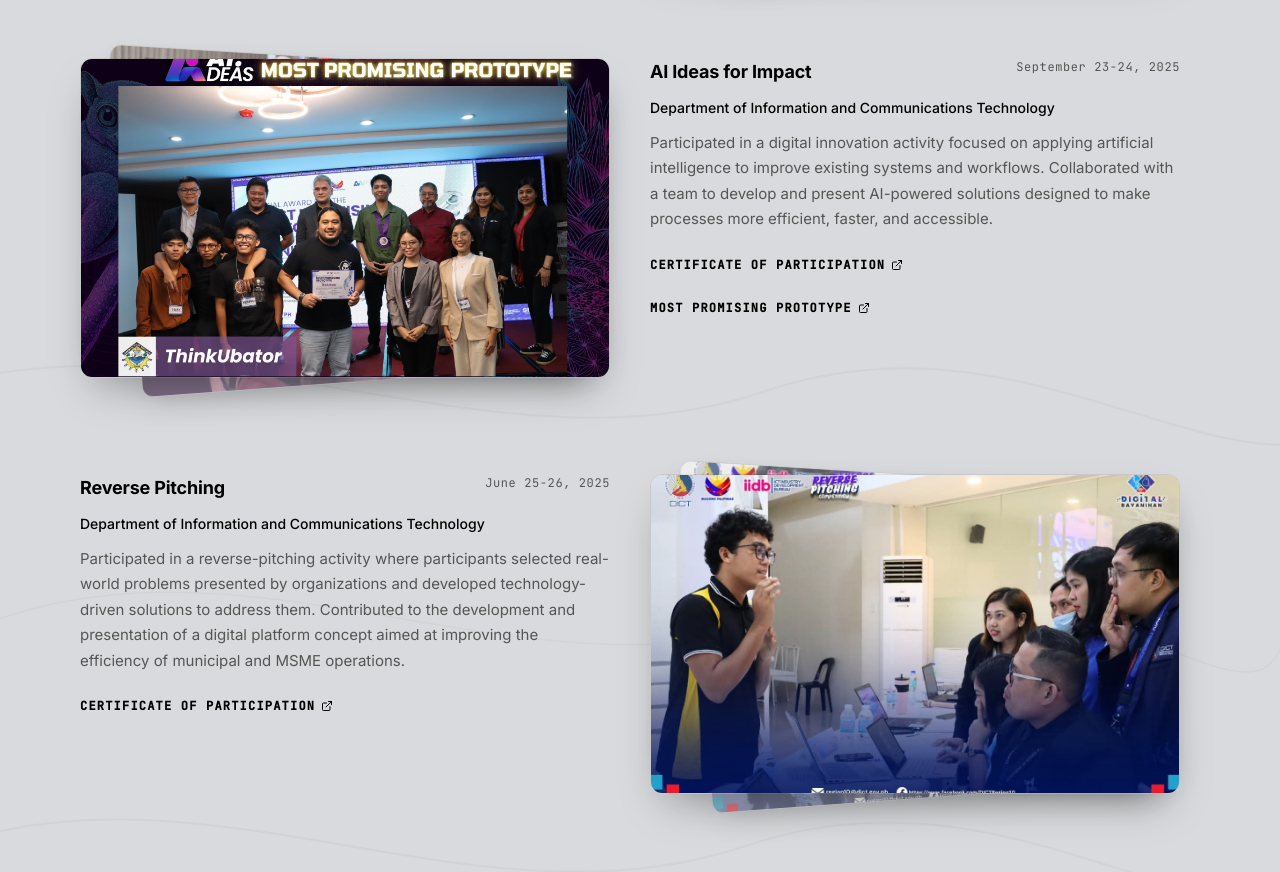
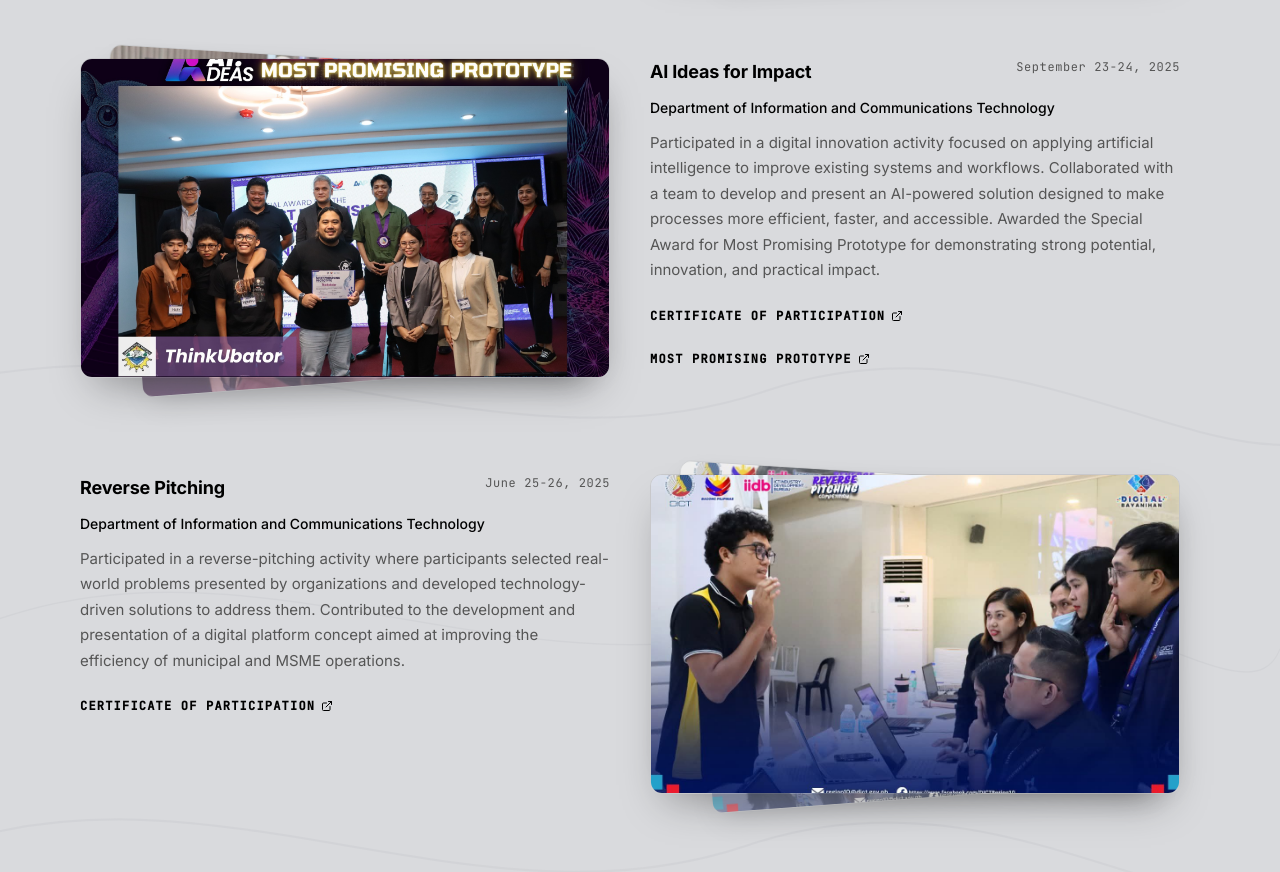
Before and after one commit to DIKI-WAHYUDI-2/Diki-Portofolio, a Next.js app: page / in a window 1280 px wide. Shown: the part 5740-6612 px from the top of the page. Built offline with nearby package versions, Linux system fonts and the light colour scheme.

Commit message:
Reduce gap between coffee GIF and count

```diff
--- a/app/globals.css
+++ b/app/globals.css
@@ -1367,7 +1367,7 @@ body::-webkit-scrollbar {
 
   .experience-header {
     flex-direction: column;
-    gap: 4px;
+  gap: 2px;
   }
 
   .experience-date {
--- a/components/Portfolio.jsx
+++ b/components/Portfolio.jsx
@@ -210,7 +210,7 @@ const EXPERIENCE = [
     org: "Department of Information and Communications Technology",
     date: "September 23-24, 2025",
     imageLeft: true,
-    desc: "Participated in a digital innovation activity focused on applying artificial intelligence to improve existing systems and workflows. Collaborated with a team to develop and present AI-powered solutions designed to make processes more efficient, faster, and accessible.",
+    desc: "Participated in a digital innovation activity focused on applying artificial intelligence to improve existing systems and workflows. Collaborated with a team to develop and present an AI-powered solution designed to make processes more efficient, faster, and accessible. Awarded the Special Award for Most Promising Prototype for demonstrating strong potential, innovation, and practical impact.",
     certificates: [
       { name: "Certificate of Participation", link: "/certificates/AIdeas.pdf" },
       { name: "Most Promising Prototype", link: "/certificates/Most_Promising_Prototype.pdf" },
```
